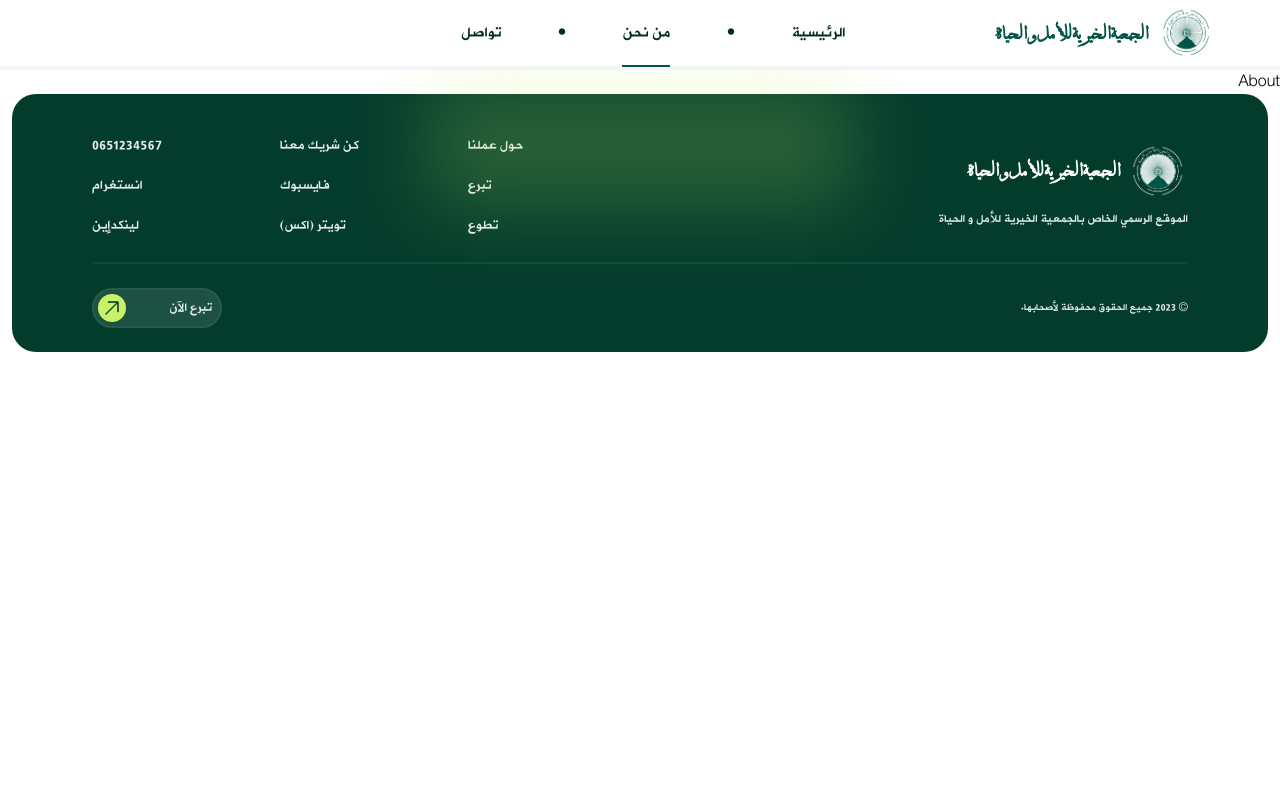
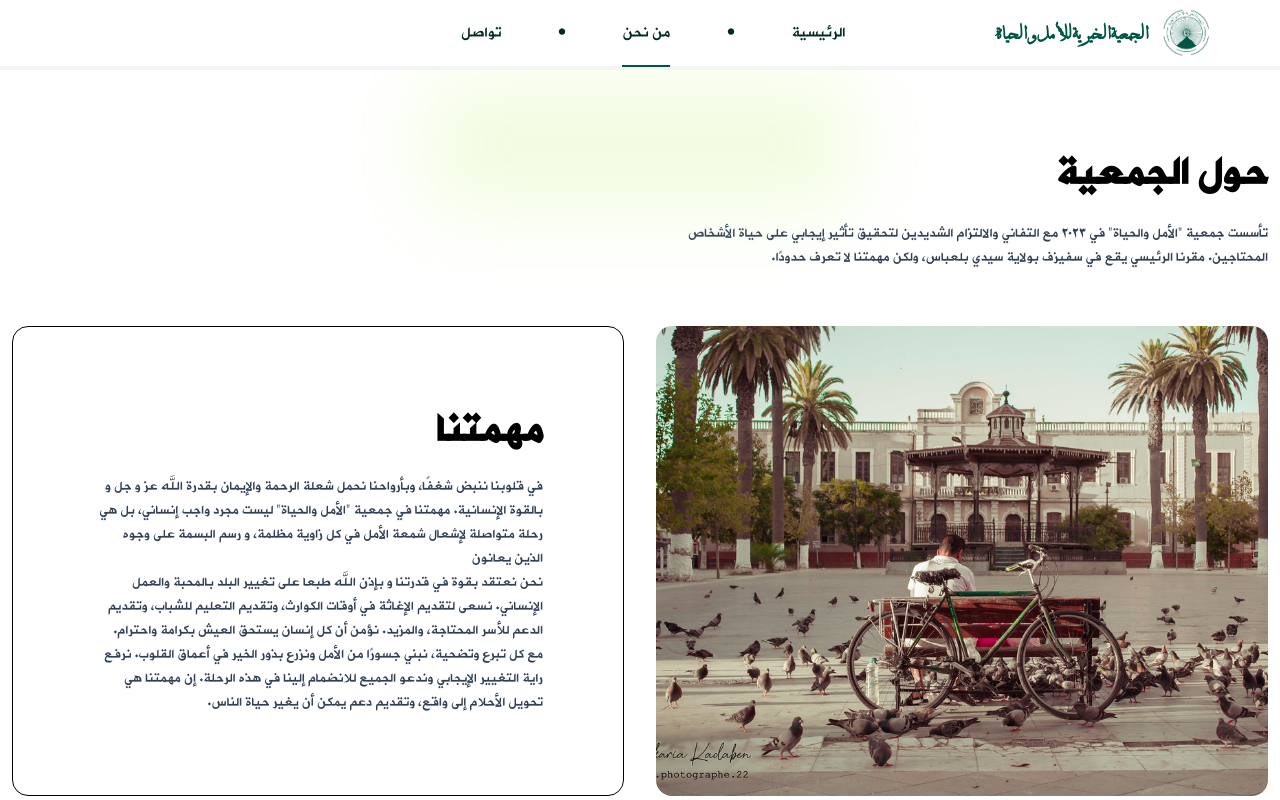
Before and after one commit to MerMory-Alloc/Hope_and_Life-charity-website, a Next.js app: page /about in a window 1280 px wide. Shown: the top 800 px of the page. Built offline with nearby package versions, Linux system fonts and the light colour scheme.

Commit message:
About page created

```diff
--- a/app/about/page.jsx
+++ b/app/about/page.jsx
@@ -1,7 +1,35 @@
+import Image from "next/image"
+
+import macta from "@/public/assets/images/macta.jpg"
 
 const About = () => {
   return (
-    <div>About</div>
+<section className="max-w-[537px] md:max-w-[796px] lg:max-w-7xl mx-auto">
+  <div className="px-3">
+    <div className="mx-auto w-full max-w-7xl">
+      <div className="pt-16 pb-8 md:pt-20">
+        <div className="flex flex-col items-start gap-14">
+          <div className="flex max-w-[592px] flex-col items-start gap-4 lg:gap-6 ">
+            <h2 className="font-bold text-3xl md:text-5xl">حول الجمعية</h2>
+            <p className="flex-col text-slate-700 max-[479px]:text-sm">
+            تأسست جمعية "الأمل والحياة" في ٢٠٢٣ مع التفاني والالتزام الشديدين لتحقيق تأثير إيجابي على حياة الأشخاص المحتاجين. مقرنا الرئيسي يقع في سفيزف بولاية سيدي بلعباس، ولكن مهمتنا لا تعرف حدودًا.
+            </p>
+          </div>
+          <div className="grid place-items-start gap-8 grid-cols-1 lg:grid-cols-2">
+            <Image src={macta} alt="" className="inline-block h-full w-full max-w-full object-cover rounded-2xl" />
+            <div className="flex w-full flex-col items-start gap-5 border border-solid border-black p-20 rounded-2xl">
+              <h2 className="font-bold text-3xl md:text-5xl">مهمتنا</h2>
+              <p className="flex-col text-slate-700 max-[479px]:text-sm"> في قلوبنا ننبض شغفًا، وبأرواحنا نحمل شعلة الرحمة والإيمان بقدرة الله عز و جل و بالقوة الإنسانية. مهمتنا في جمعية "الأمل والحياة" ليست مجرد واجب إنساني، بل هي رحلة متواصلة لإشعال شمعة الأمل في كل زاوية مظلمة، و رسم البسمة على وجوه الذين يعانون
+                <br />نحن نعتقد بقوة في قدرتنا  و بإذن الله طبعا على تغيير البلد بالمحبة والعمل الإنساني. نسعى لتقديم الإغاثة في أوقات الكوارث، وتقديم التعليم للشباب، وتقديم الدعم للأسر المحتاجة، والمزيد. نؤمن أن كل إنسان يستحق العيش بكرامة واحترام.
+                <br />مع كل تبرع وتضحية، نبني جسورًا من الأمل ونزرع بذور الخير في أعماق القلوب. نرفع راية التغيير الإيجابي وندعو الجميع للانضمام إلينا في هذه الرحلة. إن مهمتنا هي تحويل الأحلام إلى واقع، وتقديم دعم يمكن أن يغير حياة الناس.
+              </p>
+            </div>
+          </div>
+        </div>
+      </div>
+    </div>
+  </div>
+</section>
   )
 }
 
```
Also changed, not shown: public/assets/images/macta.jpg (added), 1 other file (tests, documents, lock files or other folders).
